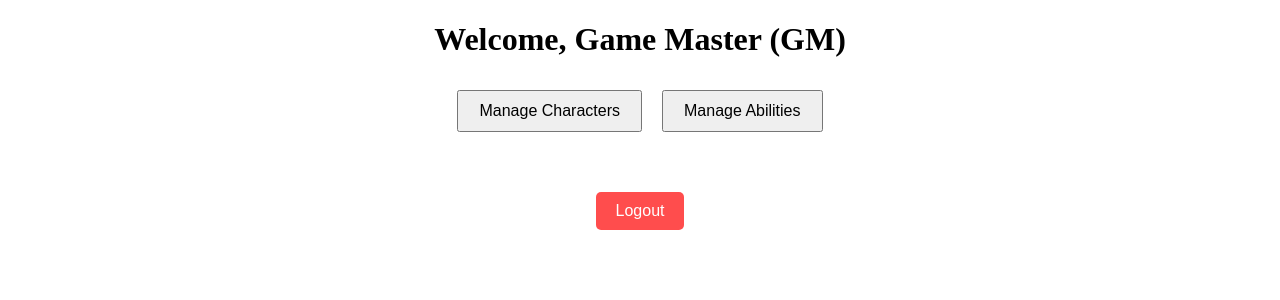
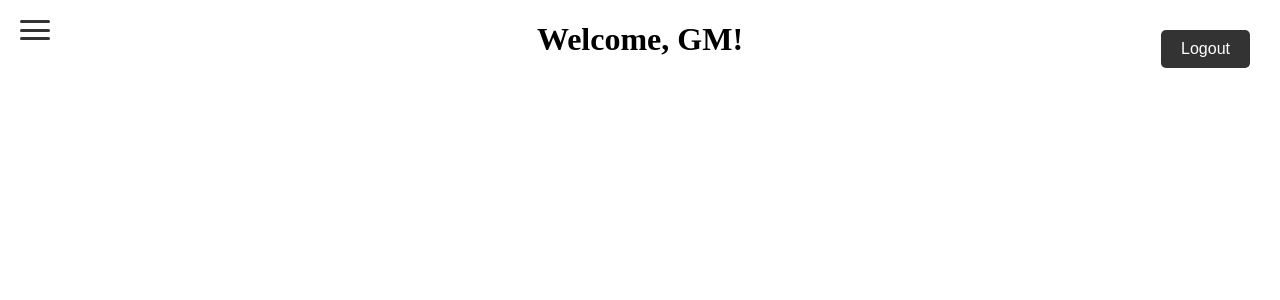
Before and after one commit to aj8971996/ttmAPI, an Angular app in the folder ttm_angular_service/tabletopmanager/: page /view-gm in a window 1280 px wide. Shown: the top 300 px of the page. Built offline with nearby package versions, Linux system fonts and the light colour scheme; sample sign-in values are in the browser's storage.

Commit message:
side menu component added
User type verification on side menu component not yet working.

```diff
--- /dev/null
+++ b/ttm_angular_service/tabletopmanager/src/app/side-menu/side-menu.component.css
@@ -0,0 +1,31 @@
+.side-menu {
+    width: 250px;
+    position: fixed;
+    top: 0;
+    left: -250px; /* Hidden by default */
+    height: 100%;
+    background-color: #333;
+    overflow-x: hidden;
+    transition: 0.5s;
+    padding-top: 60px;
+  }
+
+  .side-menu button {
+    padding: 10px 15px;
+    text-align: left;
+    color: white;
+    background-color: #333;
+    border: none;
+    cursor: pointer;
+    width: 100%;
+    transition: 0.3s;
+  }
+
+  .side-menu button:hover {
+    background-color: #575757;
+  }
+
+  /* Open the side menu */
+  .side-menu.open {
+    left: 0;
+  }
--- /dev/null
+++ b/ttm_angular_service/tabletopmanager/src/app/side-menu/side-menu.component.html
@@ -0,0 +1,38 @@
+<div class="side-menu">
+    <!-- GM Menu Items (visible only to GM) -->
+    <ng-container *ngIf="isGM">
+      <button (click)="addCharacter()">Add Character</button>
+      <button (click)="addAbility()">Add Ability</button>
+      <button (click)="addExpertise()">Add Expertise</button>
+      <button (click)="addJobSkill()">Add Job Skill</button>
+      <button (click)="addSpeciesPassive()">Add Species Passive</button>
+      <button (click)="addItem()">Add Item</button>
+      <button (click)="addWeapon()">Add Weapon</button>
+      <button (click)="viewCharacters()">View All Characters</button>
+      <button (click)="viewLibraries()">View All Libraries</button>
+      <button (click)="viewBackpacks()">View All Backpacks</button>
+      <button (click)="viewItems()">View Item Inventory</button>
+      <button (click)="viewAbilities()">View All Abilities</button>
+      <button (click)="bulkRemoveItems()">Bulk Remove Items</button>
+    </ng-container>
+
+    <!-- Player Menu Items (visible to both GM and Player) -->
+    <ng-container *ngIf="isPlayer">
+      <button (click)="addPlayerCharacter()">Add Character</button>
+      <button (click)="viewPlayerCharacter()">View Character</button>
+      <button (click)="viewPlayerBackpack()">View Backpack</button>
+      <button (click)="viewPlayerLibrary()">View Library</button>
+      <button (click)="getAbilityDetails()">Get Ability Details</button>
+      <button (click)="getJobSkillDetails()">Get Job Skill Details</button>
+      <button (click)="getSpeciesPassiveDetails()">Get Species Passive Details</button>
+      <button (click)="getExpertiseDetails()">Get Expertise Details</button>
+      <button (click)="getItemDetails()">Get Item Details</button>
+      <button (click)="getWeaponDetails()">Get Weapon Details</button>
+      <button (click)="levelUpCharacter()">Level Up Character</button>
+      <button (click)="adjustCharacterStats()">Adjust Stats</button>
+      <button (click)="addItemToBackpack()">Add Item to Backpack</button>
+      <button (click)="removeItemFromBackpack()">Remove Item from Backpack</button>
+      <button (click)="addWeaponToBackpack()">Add Weapon to Backpack</button>
+      <button (click)="removeWeaponFromBackpack()">Remove Weapon from Backpack</button>
+    </ng-container>
+  </div>
--- /dev/null
+++ b/ttm_angular_service/tabletopmanager/src/app/side-menu/side-menu.component.ts
@@ -0,0 +1,69 @@
+import { Component } from '@angular/core';
+import { Router } from '@angular/router'; // Router to navigate to different views
+import { CommonModule } from '@angular/common'; // Import CommonModule for *ngIf
+
+@Component({
+  selector: 'app-side-menu',
+  standalone: true,
+  templateUrl: './side-menu.component.html',
+  styleUrls: ['./side-menu.component.css'],
+  imports: [CommonModule], // Ensure CommonModule is included for *ngIf
+})
+export class SideMenuComponent {
+  isGM: boolean = false; // Property to track if the user is a GM
+  isPlayer: boolean = false; // Property to track if the user is a Player
+
+  constructor(private router: Router) {}
+
+  ngOnInit() {
+    this.isGM = this.checkIfGM();
+    this.isPlayer = this.checkIfPlayer();
+    console.log('isGM:', this.isGM, 'isPlayer:', this.isPlayer);
+  }
+
+  checkIfGM(): boolean {
+    // Fetch the role from localStorage or fallback to 'Player'
+    const currentRole = localStorage.getItem('userRole') || 'Player'; // Default to Player if null
+    console.log('Current role from localStorage:', currentRole);
+    return currentRole === 'GM'; // Return true if the user is a GM
+  }
+
+  checkIfPlayer(): boolean {
+    // Fetch the role from localStorage or fallback to 'Player'
+    const currentRole = localStorage.getItem('userRole') || 'Player'; // Default to Player if null
+    return currentRole === 'Player' || currentRole === 'GM'; // GM can also access Player options
+  }
+
+  // GM Methods
+  addCharacter() { this.router.navigate(['/gm/add-character']); }
+  addAbility() { this.router.navigate(['/gm/add-ability']); }
+  addExpertise() { this.router.navigate(['/gm/add-expertise']); }
+  addJobSkill() { this.router.navigate(['/gm/add-job-skill']); }
+  addSpeciesPassive() { this.router.navigate(['/gm/add-species-passive']); }
+  addItem() { this.router.navigate(['/gm/add-item']); }
+  addWeapon() { this.router.navigate(['/gm/add-weapon']); }
+  viewCharacters() { this.router.navigate(['/gm/view-characters']); }
+  viewLibraries() { this.router.navigate(['/gm/view-libraries']); }
+  viewBackpacks() { this.router.navigate(['/gm/view-backpacks']); }
+  viewItems() { this.router.navigate(['/gm/view-items']); }
+  viewAbilities() { this.router.navigate(['/gm/view-abilities']); }
+  bulkRemoveItems() { this.router.navigate(['/gm/remove-items']); }
+
+  // Player Methods
+  addPlayerCharacter() { this.router.navigate(['/player/add-character']); }
+  viewPlayerCharacter() { this.router.navigate(['/player/view-character']); }
+  viewPlayerBackpack() { this.router.navigate(['/player/view-backpack']); }
+  viewPlayerLibrary() { this.router.navigate(['/player/view-library']); }
+  getAbilityDetails() { this.router.navigate(['/player/get-ability']); }
+  getJobSkillDetails() { this.router.navigate(['/player/get-job-skill']); }
+  getSpeciesPassiveDetails() { this.router.navigate(['/player/get-species-passive']); }
+  getExpertiseDetails() { this.router.navigate(['/player/get-expertise']); }
+  getItemDetails() { this.router.navigate(['/player/get-item']); }
+  getWeaponDetails() { this.router.navigate(['/player/get-weapon']); }
+  levelUpCharacter() { this.router.navigate(['/player/level-up']); }
+  adjustCharacterStats() { this.router.navigate(['/player/adjust-stats']); }
+  addItemToBackpack() { this.router.navigate(['/player/add-item']); }
+  removeItemFromBackpack() { this.router.navigate(['/player/remove-item']); }
+  addWeaponToBackpack() { this.router.navigate(['/player/add-weapon']); }
+  removeWeaponFromBackpack() { this.router.navigate(['/player/remove-weapon']); }
+}
--- a/ttm_angular_service/tabletopmanager/src/app/view-gm/view-gm.component.css
+++ b/ttm_angular_service/tabletopmanager/src/app/view-gm/view-gm.component.css
@@ -1,30 +1,77 @@
-.gm-view {
-    text-align: center;
-  }
-
-  .button-container {
-    margin-top: 20px;
-  }
-
+/* General button styles */
 button {
   padding: 10px 20px;
   margin: 10px;
   font-size: 16px;
   cursor: pointer;
+  border: none;
+  border-radius: 5px;
+  transition: background-color 0.3s ease;
 }
 
-  .logout-container {
-    margin-top: 40px;
+/* GM View Styling */
+.gm-view {
+  text-align: center;
 }
 
+/* Hamburger Menu */
+.hamburger-menu {
+  cursor: pointer;
+  display: flex;
+  flex-direction: column;
+  justify-content: space-between;
+  width: 30px;
+  height: 20px;
+  position: fixed;
+  top: 20px;
+  left: 20px;
+  z-index: 1000; /* Ensure it stays on top */
+}
+
+.hamburger-menu .bar {
+  height: 3px;
+  width: 100%;
+  background-color: #333; /* Default color of the bars */
+  border-radius: 3px;
+  transition: all 0.3s ease-in-out;
+}
+
+/* When the menu is open, rotate bars and change color */
+.hamburger-menu.open .bar {
+  background-color: white; /* Change bars to white when open */
+}
+
+.hamburger-menu.open .bar:nth-child(1) {
+  transform: rotate(45deg) translate(5px, 5px);
+}
+
+.hamburger-menu.open .bar:nth-child(2) {
+  opacity: 0;
+}
+
+.hamburger-menu.open .bar:nth-child(3) {
+  transform: rotate(-45deg) translate(6px, -6px);
+}
+
+/* Hover effect for hamburger bars */
+.hamburger-menu:hover .bar {
+  background-color: #575757; /* Darker on hover */
+}
+
+/* Logout Button Container - Positioned in the top-right corner */
+.logout-container {
+  position: fixed;
+  top: 20px;
+  right: 20px;
+  z-index: 1000;
+}
+
+/* Logout Button Styling */
 .logout-button {
-    background-color: #ff4d4d;
+  background-color: #333;
   color: white;
-    border: none;
-    padding: 10px 20px;
-    border-radius: 5px;
 }
 
 .logout-button:hover {
-    background-color: #ff3333;
+  background-color: #575757;
 }
--- a/ttm_angular_service/tabletopmanager/src/app/view-gm/view-gm.component.html
+++ b/ttm_angular_service/tabletopmanager/src/app/view-gm/view-gm.component.html
@@ -1,11 +1,15 @@
 <div class="gm-view">
-  <h1>Welcome, Game Master (GM)</h1>
+  <h1>Welcome, GM!</h1>
 
-  <!-- Buttons for managing characters and abilities -->
-  <div class="button-container">
-    <button (click)="manageCharacters()">Manage Characters</button>
-    <button (click)="manageAbilities()">Manage Abilities</button>
+  <!-- Hamburger menu button -->
+  <div class="hamburger-menu" (click)="toggleMenu()">
+    <div class="bar"></div>
+    <div class="bar"></div>
+    <div class="bar"></div>
   </div>
+
+  <!-- Include the side menu -->
+  <app-side-menu></app-side-menu>
 
   <!-- Logout button -->
   <div class="logout-container">
--- a/ttm_angular_service/tabletopmanager/src/app/view-gm/view-gm.component.ts
+++ b/ttm_angular_service/tabletopmanager/src/app/view-gm/view-gm.component.ts
@@ -3,13 +3,14 @@ import { FormsModule } from '@angular/forms';
 import { AuthService } from '../auth.service';
 import { Router } from '@angular/router'; // Import Router for navigation
 import { CommonModule } from '@angular/common'; // Import CommonModule for *ngIf
+import { SideMenuComponent } from '../side-menu/side-menu.component';
 
 @Component({
   selector: 'app-view-gm',
   standalone: true,
   templateUrl: './view-gm.component.html',
   styleUrls: ['./view-gm.component.css'],
-  imports: [FormsModule, CommonModule], // Ensure CommonModule is included for *ngIf
+  imports: [FormsModule, CommonModule, SideMenuComponent], // Ensure CommonModule is included for *ngIf
 })
 export class ViewGmComponent {
 
@@ -25,6 +26,17 @@ export class ViewGmComponent {
     // Navigate to ability management page or feature
   }
 
+  toggleMenu() {
+    const menu = document.querySelector('.side-menu');
+    const hamburger = document.querySelector('.hamburger-menu'); // Select the hamburger button
+    if (menu && hamburger) {
+      menu.classList.toggle('open'); // Toggle the open class on the side menu
+      hamburger.classList.toggle('open'); // Toggle the open class on the hamburger menu
+    } else {
+      console.error("Menu or hamburger button element not found.");
+    }
+  }
+
   // Logout and navigate back to login page
   logout() {
     this.authService.logout(); // Clear authentication
```
Also changed, not shown: 1 other file (tests, documents, lock files or other folders). Lines whose indentation alone changed are shown as unchanged.
